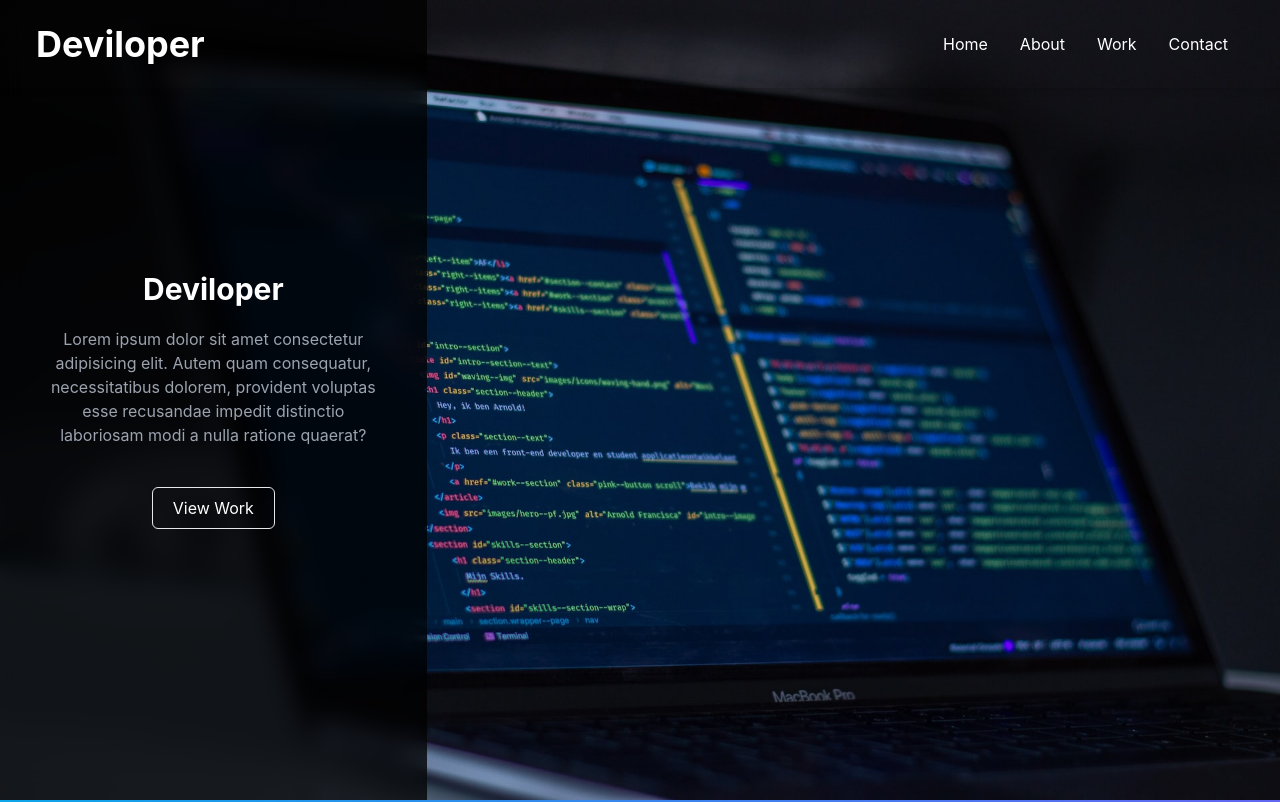
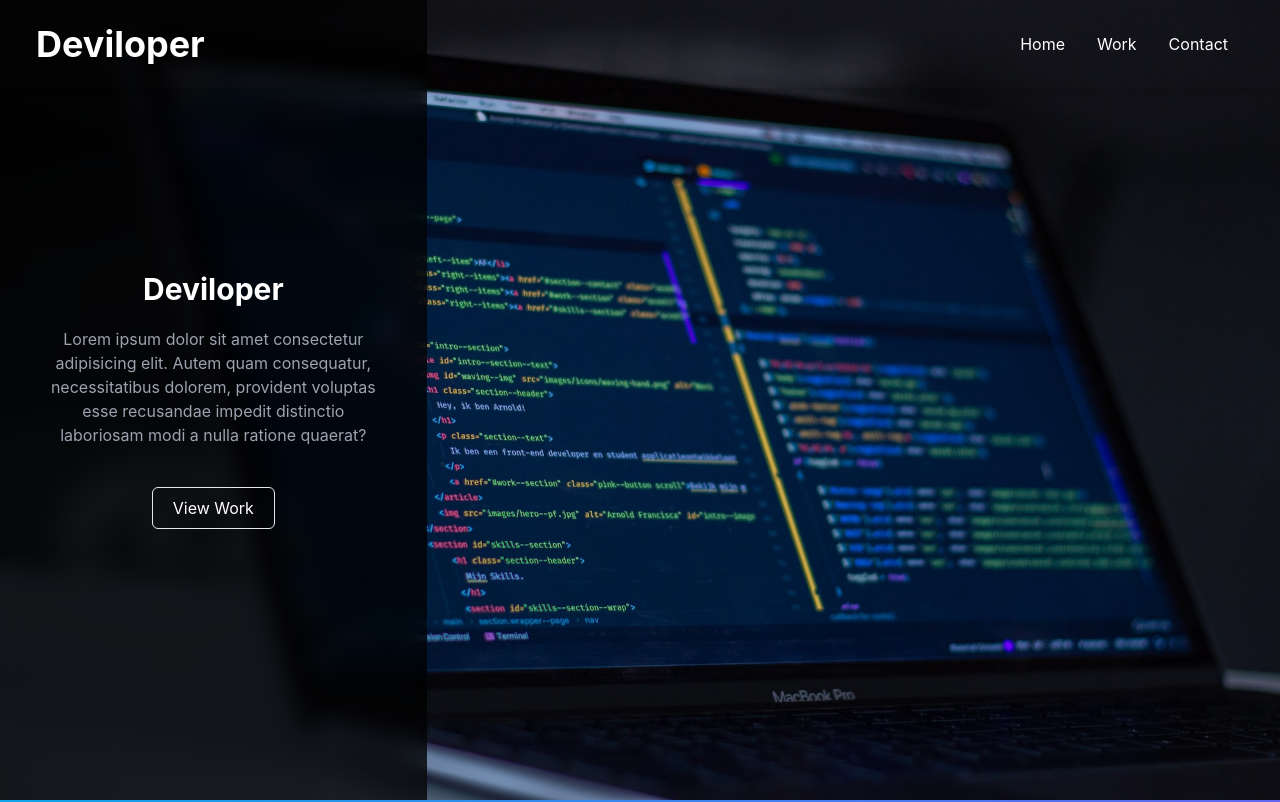
Before and after one commit to thunyoubun/se-web, a Next.js app: page / in a window 1280 px wide. Shown: the top 802 px of the page. Built offline with nearby package versions, Linux system fonts and the light colour scheme; what tw-elements would draw is missing.

Commit message:
แก้ ลิงค์

```diff
--- a/components/Navbar.tsx
+++ b/components/Navbar.tsx
@@ -39,11 +39,9 @@ const Navbar = () => {
           <li className="p-4">
             <Link href="/">Home</Link>
           </li>
+
           <li className="p-4">
-            <Link href="/about">About</Link>
-          </li>
-          <li className="p-4">
-            <Link href="https://se-quizz.vercel.app/">Work</Link>
+            <Link href="/work">Work</Link>
           </li>
           <li className="p-4">
             <Link href="/contact">Contact</Link>
```
